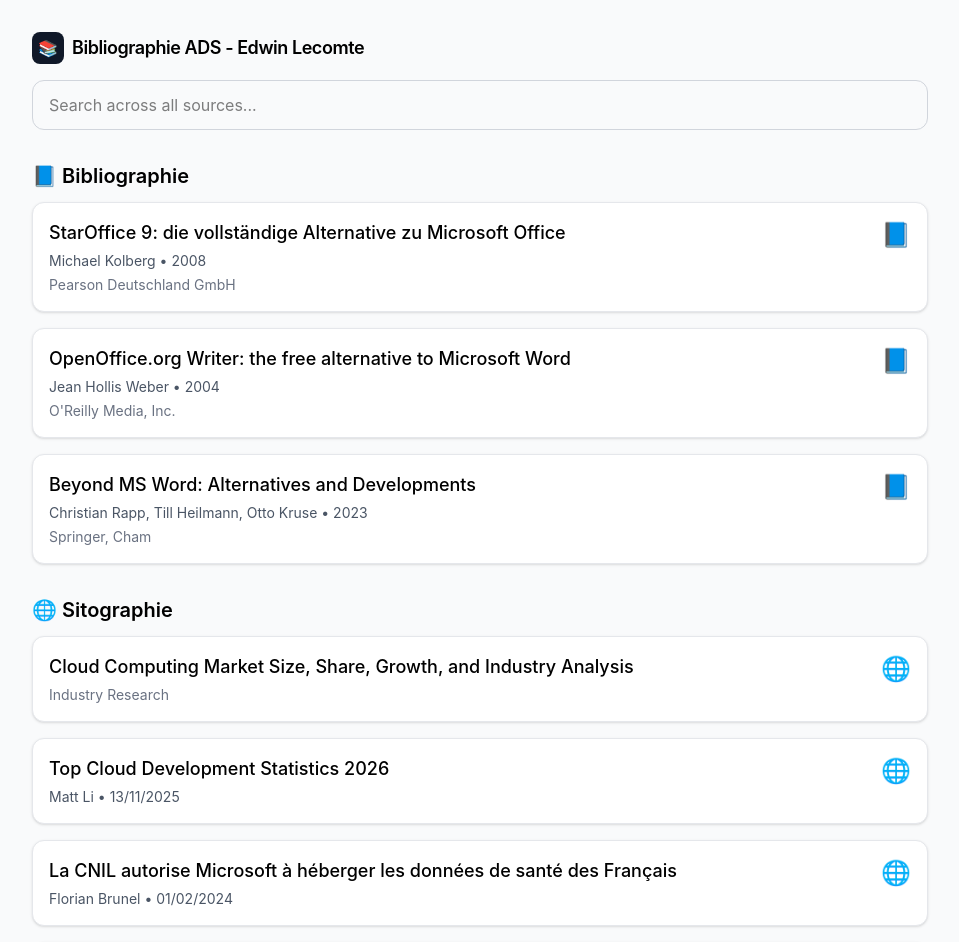
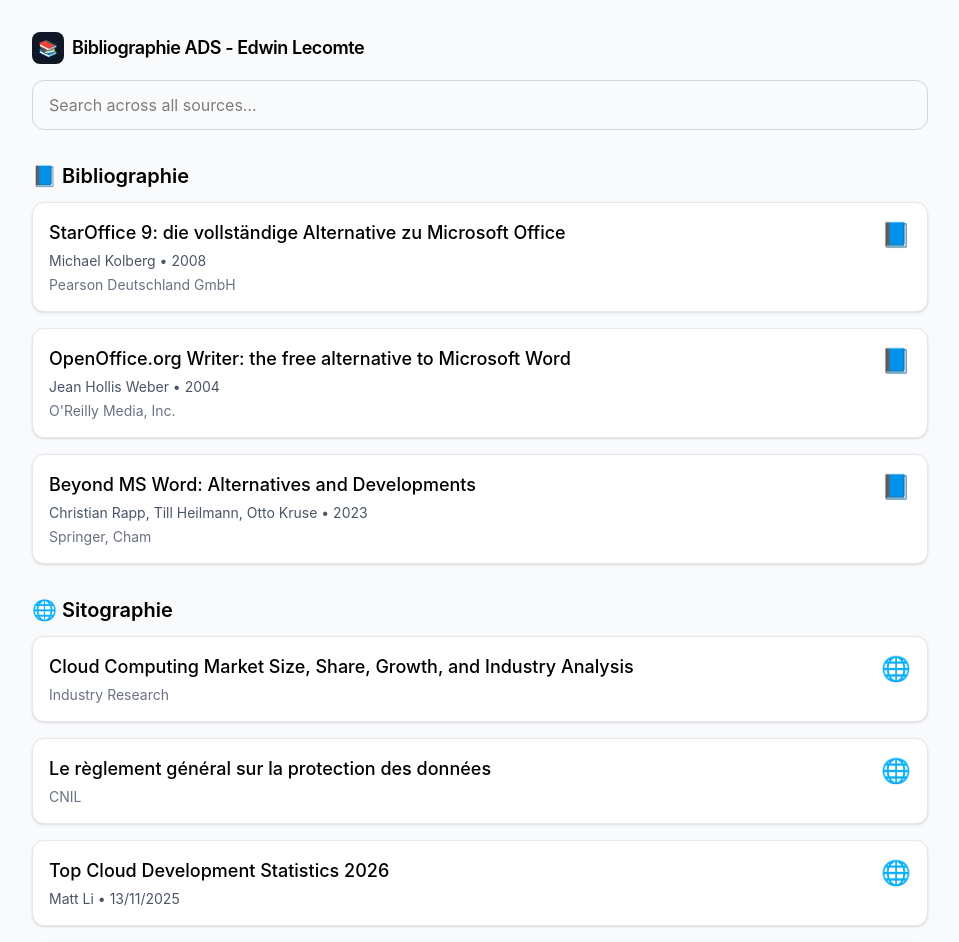
Before and after one commit to noiia/biblio-site, a React (Vite) app: page / in a window 1280 px wide. Shown: the top 942 px of the page, without its empty margins (160-1119 px from the left). Built offline with nearby package versions, Linux system fonts and the light colour scheme.

Commit message:
imp(bibliography)

```diff
--- a/src/data/bibliography.js
+++ b/src/data/bibliography.js
@@ -33,6 +33,14 @@
 		published: "12/01/2026",
 		consulted: "29/01/2026",
 		url: "https://www.industryresearch.biz/market-reports/cloud-computing-market-109191",
+	},
+	{
+		type: "web",
+		title: "Le règlement général sur la protection des données",
+		publisher: "CNIL",
+		published: "12/01/2016",
+		consulted: "29/01/2026",
+		url: "https://www.cnil.fr/fr/reglement-europeen-protection-donnees",
 	},
 	{
 		type: "web",
```
